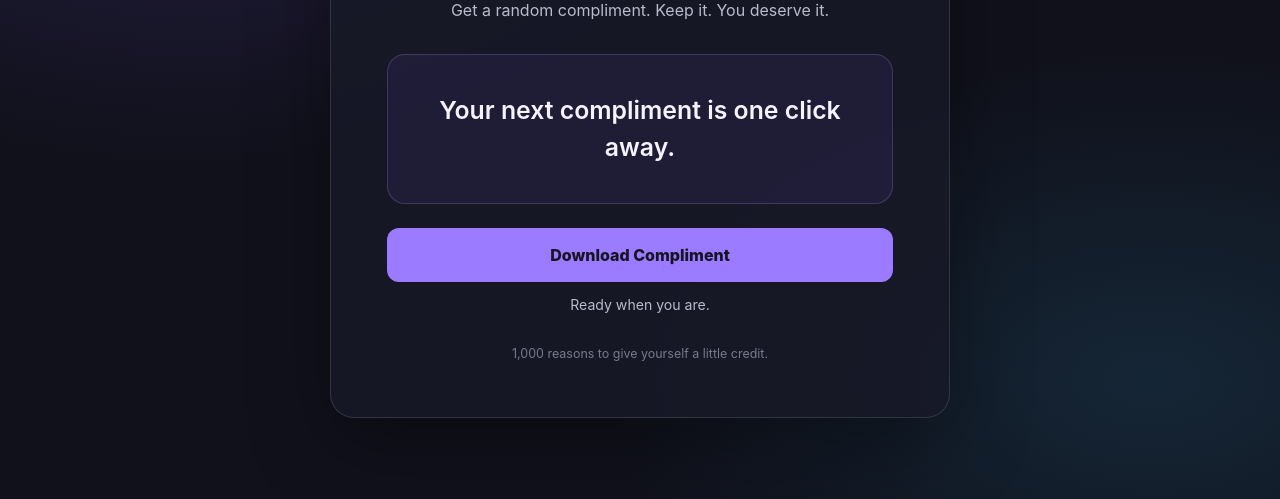
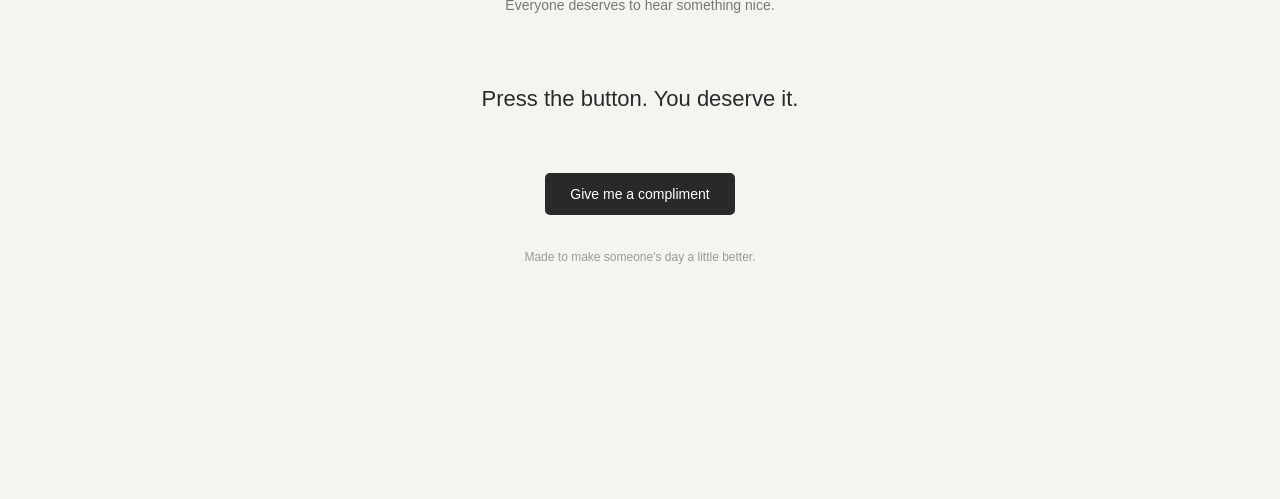
Before and after one commit to nashkirkland141-alt/Good-Day-Compliments, a plain HTML site: page index.html in a window 1280 px wide. Shown: the part 301-800 px from the top of the page. Drawn offline with Linux system fonts and the light colour scheme.

Commit message:
Refactor index.html for Compliment Generator

```diff
--- a/index.html
+++ b/index.html
@@ -1,37 +1,96 @@
 
-<!doctype html>
+<!DOCTYPE html>
 <html lang="en">
 <head>
-  <meta charset="utf-8">
-  <meta name="viewport" content="width=device-width, initial-scale=1">
-  <meta name="theme-color" content="#10111b">
-  <title>Compliment Downloader</title>
-  <link rel="stylesheet" href="style.css">
-  <script src="script.js" defer></script>
+    <meta charset="UTF-8">
+    <meta name="viewport" content="width=device-width, initial-scale=1.0">
+    <title>Compliment Generator</title>
+    <style>
+        * {
+            box-sizing: border-box;
+        }
+
+        body {
+            margin: 0;
+            min-height: 100vh;
+            display: flex;
+            align-items: center;
+            justify-content: center;
+            background: #f5f4f0;
+            color: #292929;
+            font-family: Arial, sans-serif;
+            padding: 20px;
+        }
+
+        main {
+            width: 100%;
+            max-width: 480px;
+            text-align: center;
+        }
+
+        h1 {
+            font-size: 27px;
+            font-weight: 600;
+            margin-bottom: 10px;
+        }
+
+        .subtitle {
+            color: #777;
+            font-size: 14px;
+            margin-bottom: 35px;
+        }
+
+        #compliment {
+            min-height: 100px;
+            display: flex;
+            align-items: center;
+            justify-content: center;
+            font-size: 22px;
+            line-height: 1.5;
+            padding: 20px;
+            margin-bottom: 25px;
+        }
+
+        button {
+            background: #292929;
+            color: white;
+            border: none;
+            padding: 13px 25px;
+            font-size: 14px;
+            border-radius: 5px;
+            cursor: pointer;
+        }
+
+        button:hover {
+            background: #444;
+        }
+
+        button:active {
+            transform: scale(0.98);
+        }
+
+        footer {
+            margin-top: 35px;
+            color: #999;
+            font-size: 12px;
+        }
+    </style>
 </head>
+
 <body>
-  <main class="page">
-    <section class="card">
-      <p class="eyebrow">A little boost for your day</p>
-      <h1>Compliment Downloader</h1>
-      <p class="intro">Get a random compliment. Keep it. You deserve it.</p>
+    <main>
+        <h1>A little compliment</h1>
+        <p class="subtitle">Everyone deserves to hear something nice.</p>
 
-      <div class="compliment-box" aria-live="polite">
-        <p id="compliment">Your next compliment is one click away.</p>
-      </div>
+        <div id="compliment">
+            Press the button. You deserve it.
+        </div>
 
-      <button id="download-button" type="button">
-        Download Compliment
-      </button>
+        <button id="newCompliment">Give me a compliment</button>
 
-      <p id="status" class="status" role="status">
-        Ready when you are.
-      </p>
+        <footer>Made to make someone's day a little better.</footer>
+    </main>
 
-      <p class="footer">
-        1,000 reasons to give yourself a little credit.
-      </p>
-    </section>
-  </main>
+    <script src="script.js"></script>
 </body>
 </html>
```
